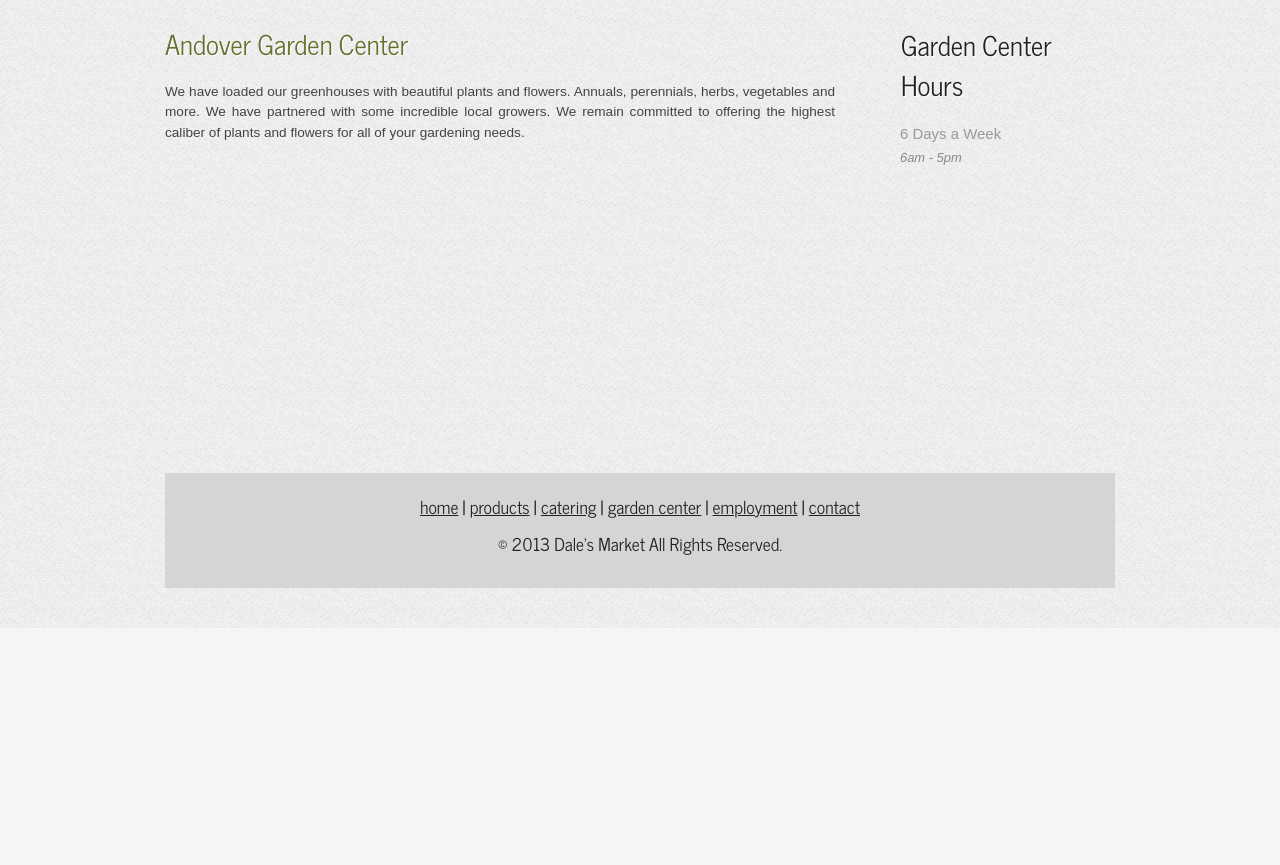
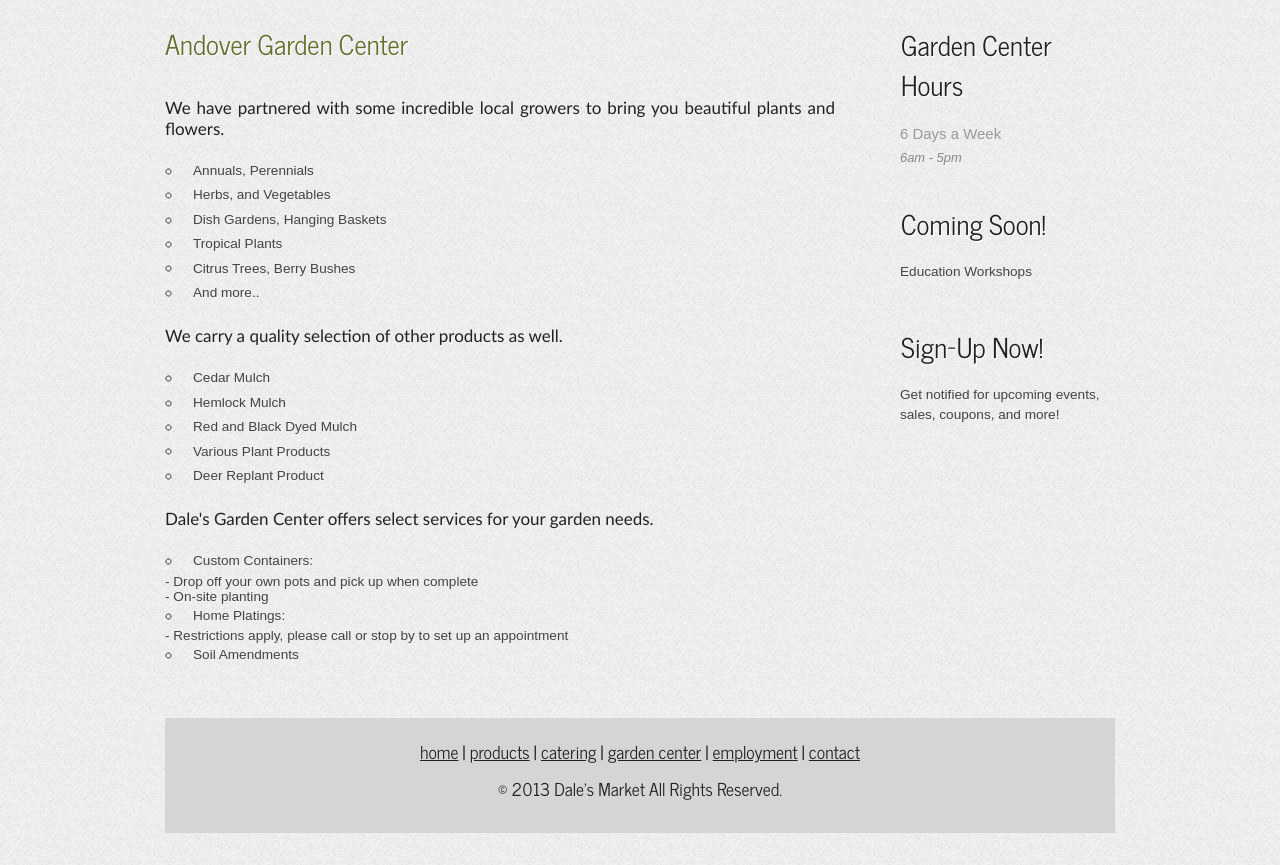
Before and after one commit to beidesignz/Dales, a plain HTML site: page garden.html in a window 1280 px wide. Shown: the part 432-1297 px from the top of the page. Before the commit the page ends 1060 px from the top, so only its background shows below. Drawn offline with Linux system fonts and the light colour scheme.

Commit message:
garden center updates

```diff
--- a/garden.html
+++ b/garden.html
@@ -41,10 +41,50 @@
           <h4>6 Days a Week</h4>
           <h5>6am - 5pm        </h5>
         </div>
+        <div class="sidebar">
+          <h3>Coming Soon!</h3>
+          	<div>
+                <p>Education Workshops</p>
+          	</div>
+        </div>
+        <div class="sidebar">
+          <h3>Sign-Up Now!</h3>
+          	<div>
+                <p>Get notified for upcoming events, sales, coupons, and more!</p>
+          	</div>
+        </div>
       </div>
       <div id="content">
         <h1>Andover Garden Center</h1>
-        <p>We have loaded our greenhouses with beautiful plants and flowers. Annuals, perennials, herbs, vegetables and more. We have partnered with some incredible local growers. We remain committed to offering the highest caliber of plants and flowers for all of your gardening needs.</p>
+        <h3>We have partnered with some incredible local growers to bring you beautiful plants and flowers. <br>
+        </h3>
+        <ul>
+          <li>Annuals, Perennials</li>
+          <li>Herbs, and Vegetables</li>
+          <li>Dish Gardens, Hanging Baskets</li>
+          <li>Tropical Plants</li>
+          <li>Citrus Trees, Berry Bushes</li>
+            <li>And more..</li>
+		</ul>
+        <h3>We carry a quality selection of other products as well.</h3>
+        <ul>
+          <li>Cedar Mulch</li>
+             <li>Hemlock Mulch</li>
+             <li>Red and Black Dyed Mulch</li>
+             <li>Various Plant Products</li>
+             <li>Deer Replant Product</li>
+        </ul>
+        <h3>Dale's Garden Center offers select services for your garden needs.</h3>
+		<ul>
+        <li>Custom Containers:</li>
+        	- Drop off your own pots and pick up when complete<br>
+          - On-site planting<br>
+         <li>Home Platings:</li>
+         	- Restrictions apply, please call or stop by to set up an appointment<br>
+         <li>Soil Amendments</li>
+        </ul>
+
+
         <p>&nbsp;</p>
       </div>
     </div>
```
Also changed, not shown: images/garden1.jpg, images/garden2.jpg, images/garden3.jpg, images/garden4.jpg, images/garden5.jpg, images/garden6.jpg.
